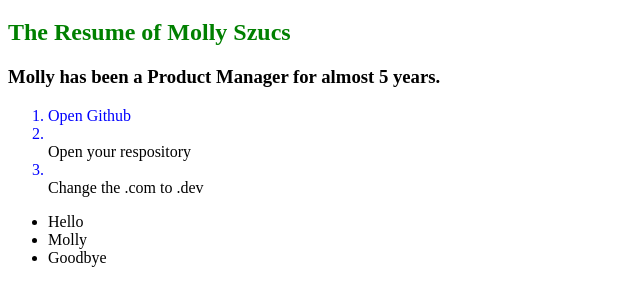
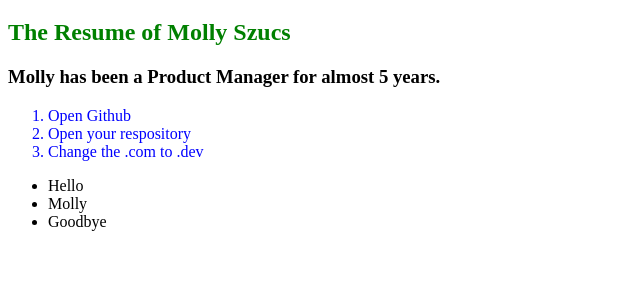
Before and after one commit to molszucs/mollyszucsPS, a plain HTML site: page index.html in a window 1280 px wide. Shown: the part 61-362 px from the top of the page, without its empty margins (0-640 px from the left). Drawn offline with Linux system fonts and the light colour scheme.

Commit message:
testing again

```diff
--- a/index.html
+++ b/index.html
@@ -19,8 +19,8 @@
 
     <ol>
         <li class="blue">Open Github</li>
-        <li class="blue"></li>Open your respository</li>
-        <li class="blue"></li>Change the .com to .dev</li>
+        <li class="blue">Open your respository</li>
+        <li class="blue">Change the .com to .dev</li>
     </ol>
 
     <ul>
```
